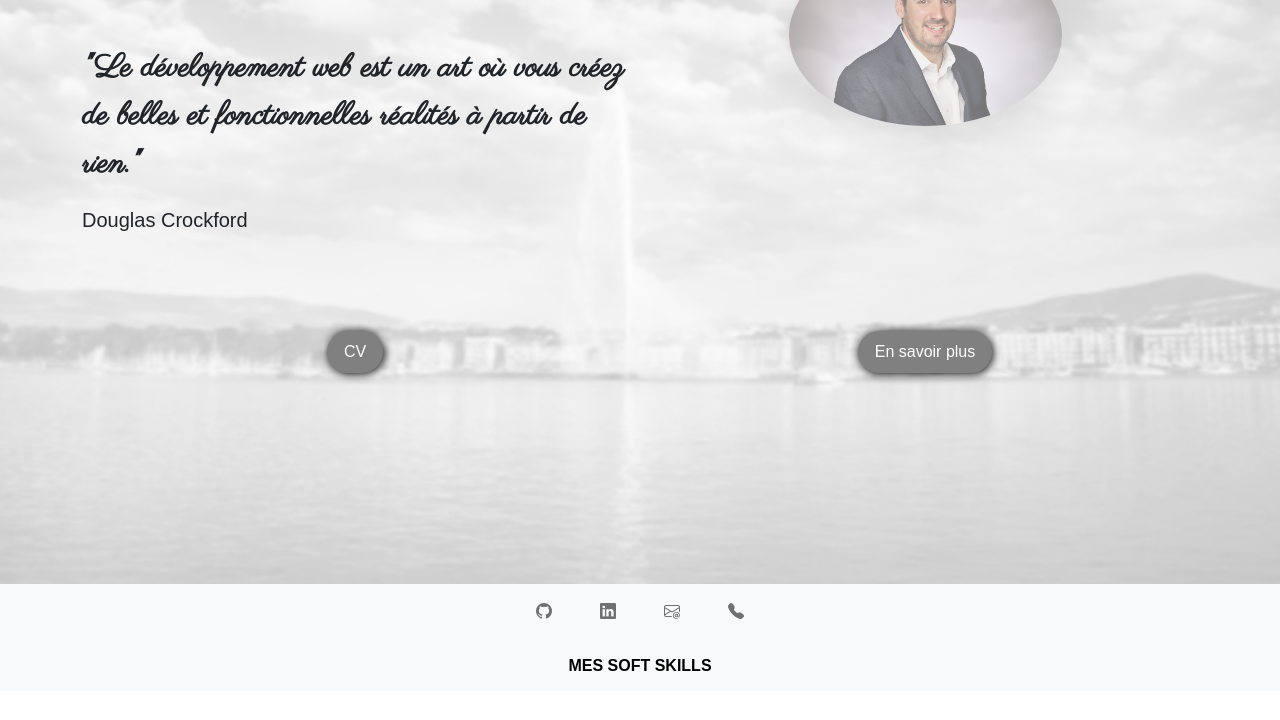
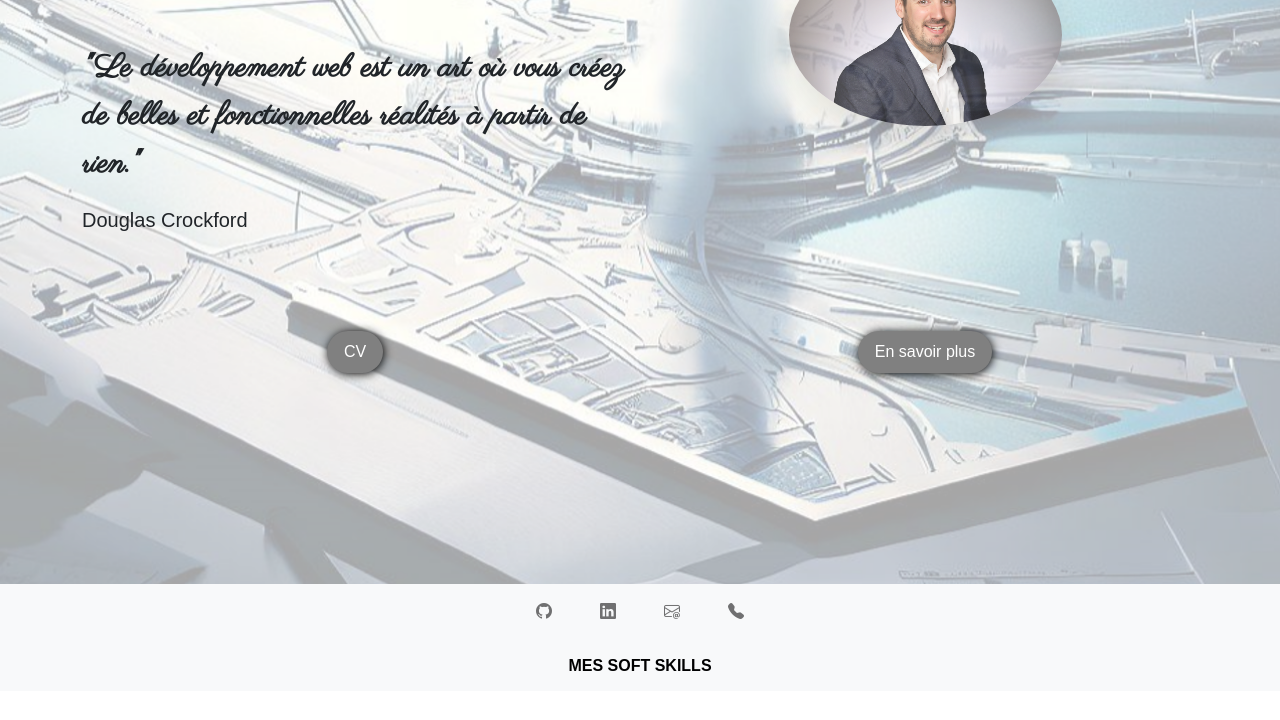
Before and after one commit to 24Syleo/cv_informatique_front, a plain HTML site: page index.html in a window 1280 px wide. Shown: the part 160-880 px from the top of the page. Drawn offline with nearby package versions, Linux system fonts and the light colour scheme; a web font is replaced by a local one.

Commit message:
remove some pics

```diff
--- a/css/style.css
+++ b/css/style.css
@@ -4,9 +4,9 @@ body {
 
 .header {
     height: 100vh;
-    background-image: url("../pics/jetdo.png");
+    background-image: url("../pics/jetdeau.png");
     background-repeat: no-repeat;
-    background-position: center;
+    background-position: top;
     background-attachment: fixed;
     background-size: cover;
 }
--- a/index.html
+++ b/index.html
@@ -46,7 +46,7 @@
                 </div>
                 <div class="col-6">
                     <div class="align-items-center justify-content-center d-none d-md-flex">
-                        <img src="./pics/sylvain.jpg" alt="Sylvain" class="w-50 rounded-circle shadow-lg opacity-50">
+                        <img src="./pics/sylvain.jpg" alt="Sylvain" class="w-50 rounded-circle shadow-lg opacity-75">
                     </div>
                 </div>
             </div>
```
Also changed, not shown: pics/jetdeau.png (added), pics/jetdo.jpg (deleted), pics/jetdo.png (deleted).
